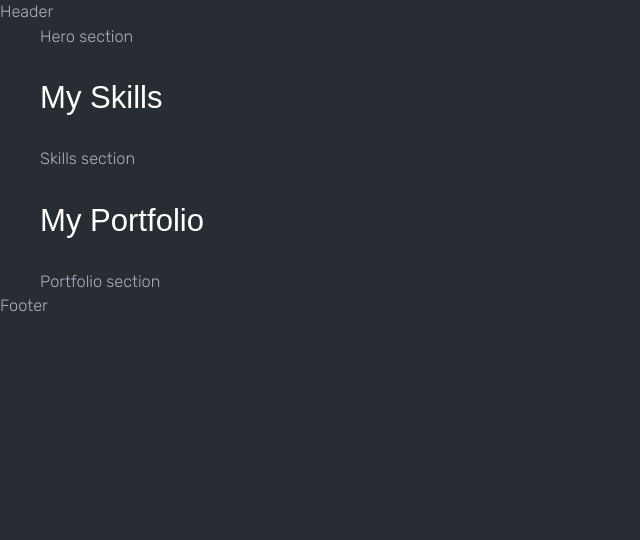
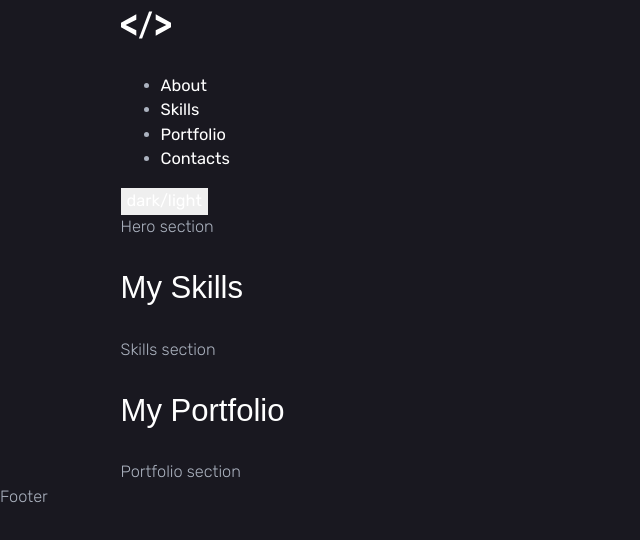
Before and after one commit to alexborovdev/personal-website, a React (Vite) app: page / in a window 1280 px wide. Shown: the top 540 px of the page, without its empty margins (0-640 px from the left). Built offline with nearby package versions, Linux system fonts and the light colour scheme; a web font is replaced by a local one.

Commit message:
feat: add Header markup

```diff
--- a/src/app/styles/globals.scss
+++ b/src/app/styles/globals.scss
@@ -57,14 +57,11 @@ a,
 button {
   color: var(--text-color-light);
   font-weight: 400;
+  text-decoration: none;
+  border: none;
 
   @include hover {
     color: var(--hover-color);
-  }
-
-  &[class] {
-    text-decoration: none;
-    border: none;
   }
 }
 
--- a/src/app/styles/variables.scss
+++ b/src/app/styles/variables.scss
@@ -3,15 +3,15 @@
 :root {
   --text-color-light: #FFFFFF;
   --text-color-light-2: #ABB2BF;
-  --text-color-dark: #282C33;
+  --text-color-dark: #1d2025;
 
-  --color-accent: #9767FF;
+  --color-accent: #c778dd;
 
-  --bg-color: #282C33;
-  --hover-color: #9767FF;
+  --bg-color: #191820;
+  --hover-color: #c778dd;
 
   --transition-duration: 0.2s;
 
-  --container-width: #{rem(1440)};
+  --container-width: #{rem(1024)};
   --container-padding-x: #{rem(40)};
 }
--- a/src/sections/Header/Header.tsx
+++ b/src/sections/Header/Header.tsx
@@ -1,6 +1,83 @@
+import styles from './Header.module.scss'
+
 const Header = () => {
+  const navMenu = [
+    {
+      id: 'about',
+      label: 'About',
+      title: 'Scroll to About section',
+      url: '#about',
+    },
+    {
+      id: 'skills',
+      label: 'Skills',
+      title: 'Scroll to Skills section',
+      url: '#skills',
+    },
+    {
+      id: 'portfolio',
+      label: 'Portfolio',
+      title: 'Scroll to Portfolio section',
+      url: '#portfolio',
+    },
+    {
+      id: 'contacts',
+      label: 'Contacts',
+      title: 'Scroll to Contacts section',
+      url: '#contacts',
+    }
+  ]
+
   return (
-    <header id="header">Header</header>
+    <header id="header">
+      <div className={`container ${styles.content}`}>
+        <div className={styles.logo}>
+          <a className={styles.logoLink}
+             href="#"
+             title="Scroll to top"
+             aria-label="Scroll to top">
+            <svg
+              aria-hidden="true"
+              height="50px"
+              width="50px"
+              viewBox="0 0 502.664 502.664"
+            >
+              <path
+                fill="#d1d5db"
+                d="M153.821,358.226L0,274.337v-46.463l153.821-83.414v54.574L46.636,250.523l107.185,53.431
+			C153.821,303.954,153.821,358.226,153.821,358.226z"
+              />
+              <path
+                fill="#d1d5db"
+                d="M180.094,387.584L282.103,115.08h32.227L212.084,387.584H180.094z"
+              />
+              <path
+                fill="#d1d5db"
+                d="M348.843,358.226v-54.272l107.164-52.999l-107.164-52.59v-53.927l153.821,83.522v46.183
+			L348.843,358.226z"
+              />
+
+            </svg>
+          </a>
+        </div>
+        <div className={styles.wrapper}>
+          <nav className={styles.navigation} aria-label="Main navigation">
+            <ul className={styles.list}>
+              {navMenu.map(({ id, label, title, url }) => {
+                return (
+                  <li key={id} className={styles.item}>
+                    <a className={styles.link} href={url} title={title}>{label}</a>
+                  </li>
+                )
+              })}
+            </ul>
+          </nav>
+          <button>
+            dark/light
+          </button>
+        </div>
+      </div>
+    </header>
   )
 }
 
```
